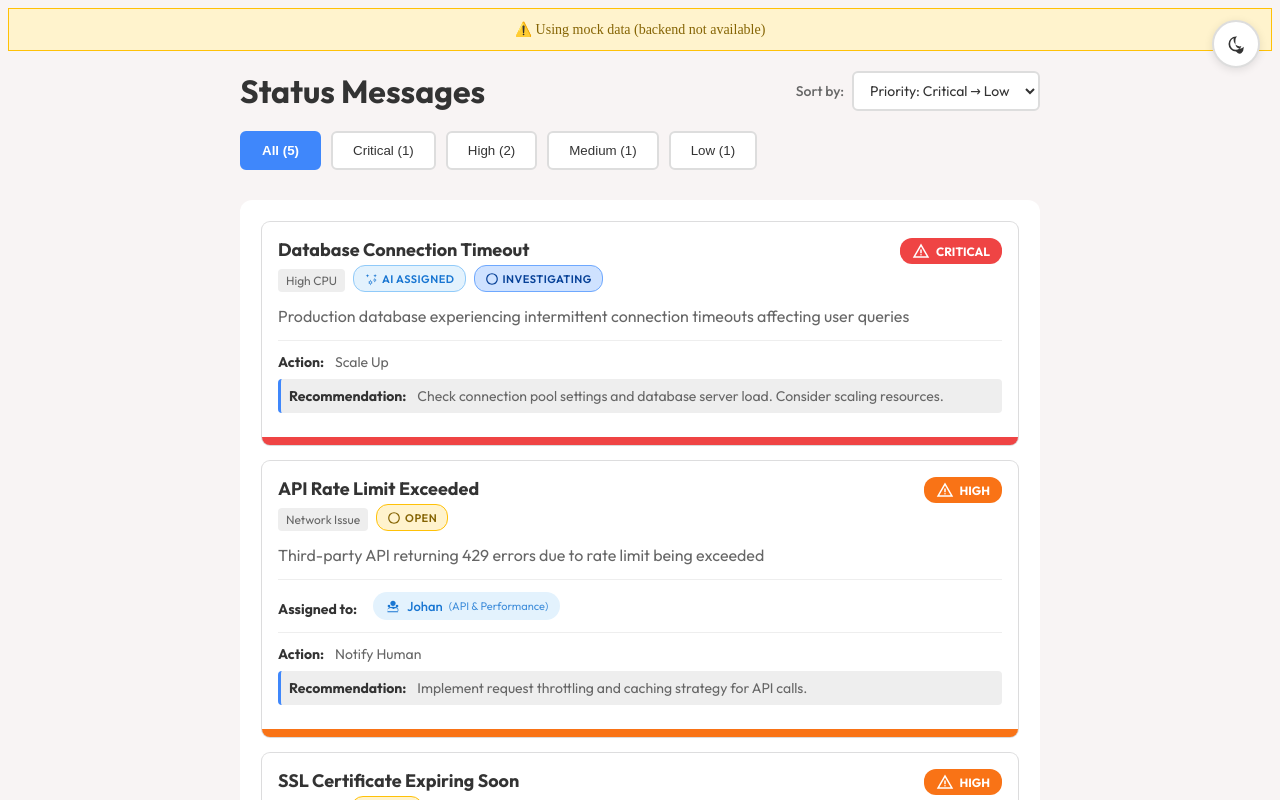
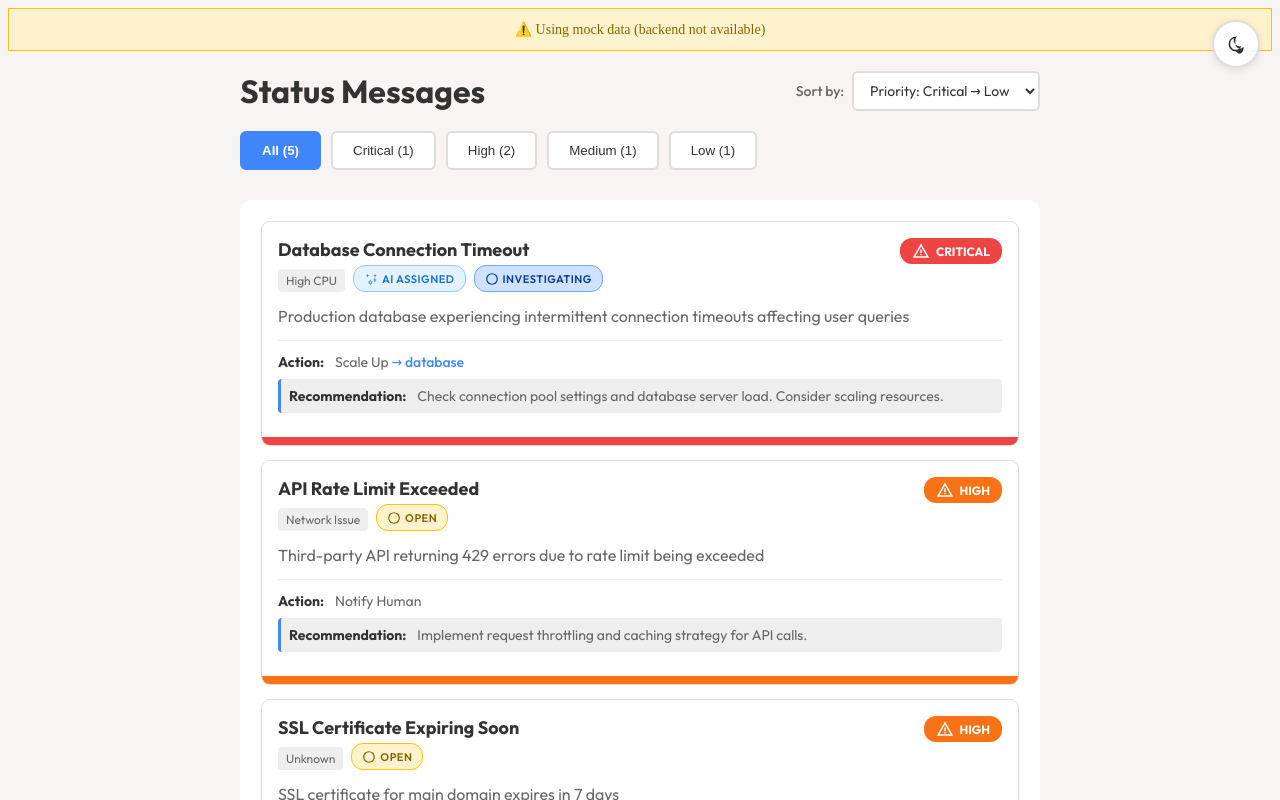
Before and after one commit to SimonKane/m-lads, a React (Vite) app in the folder frontend/: page / in a window 1280 px wide. Shown: the top 800 px of the page. Built offline with nearby package versions, Linux system fonts and the light colour scheme; no server answers.

Commit message:
added assigned to

```diff
--- a/frontend/src/components/StatusMessages.tsx
+++ b/frontend/src/components/StatusMessages.tsx
@@ -283,15 +283,11 @@ const StatusMessages = ({ messages }: StatusMessagesProps) => {
               <p className="message-content">{msg.description}</p>
 
               <div className="message-details">
-                {msg.assignedUser && !msg.aiStatus && (
+                {msg.assignedTo && !msg.aiStatus && (
                   <div className="detail-row assigned-user">
                     <strong>Assigned to:</strong>
                     <span className="user-badge">
-                      <svg xmlns="http://www.w3.org/2000/svg" height="16px" viewBox="0 -960 960 960" width="16px" fill="currentColor">
-                        <path d="M480-480q-66 0-113-47t-47-113q0-66 47-113t113-47q66 0 113 47t47 113q0 66-47 113t-113 47ZM160-160v-112q0-34 17.5-62.5T224-378q62-31 126-46.5T480-440q66 0 130 15.5T736-378q29 15 46.5 43.5T800-272v112H160Zm80-240q-33 0-56.5-23.5T160-480q0-33 23.5-56.5T240-560q33 0 56.5 23.5T320-480q0 33-23.5 56.5T240-400Zm480 0q-33 0-56.5-23.5T640-480q0-33 23.5-56.5T720-560q33 0 56.5 23.5T800-480q0 33-23.5 56.5T720-400Zm40 240v-112q0-19-9-36t-23-29q-10-5-22-9t-26-4q-38 0-73 9t-67 26q-11 8-22.5 13.5T519-300q-11 0-22.5-5.5T474-319q-28-17-59-26t-65-9q-66 0-123.5 25T161-238q-6 4-8.5 11t-2.5 14v112h640Z"/>
-                      </svg>
-                      {msg.assignedUser.name}
-                      <span className="user-specialization">({msg.assignedUser.specialization})</span>
+                      {msg.assignedTo}
                     </span>
                   </div>
                 )}
--- a/frontend/src/types/StatusMessage.ts
+++ b/frontend/src/types/StatusMessage.ts
@@ -16,11 +16,7 @@ export interface StatusMessage {
   action: StatusAction;
   target: string | null;
   recommendation: string;
-  assignedUser: {
-    id: string;
-    name: string;
-    specialization: string;
-  } | null;
+  assignedTo: string | null; // From aiAnalysis.assignedTo
   aiStatus: AIStatus;
   status: ReportStatus;
 }
--- a/frontend/src/utils/incidentMapper.ts
+++ b/frontend/src/utils/incidentMapper.ts
@@ -28,10 +28,30 @@ function mapAiTypeToStatusType(aiType: string): StatusType {
 }
 
 /**
+ * Determines AI status based on assignedTo and incident status
+ */
+function determineAIStatus(assignedTo: string | null | undefined, status: Incident['status']): 'assigned' | 'resolved' | null {
+  // If status is resolved or closed, AI has resolved it
+  if (status === 'resolved' || status === 'closed') {
+    // If it was assigned to AI, mark as resolved
+    if (assignedTo && assignedTo.toLowerCase().includes('ai')) {
+      return 'resolved';
+    }
+  }
+  // If assignedTo exists and contains AI, mark as assigned
+  if (assignedTo && assignedTo.toLowerCase().includes('ai')) {
+    return 'assigned';
+  }
+  return null;
+}
+
+/**
  * Converts an Incident to a StatusMessage
  */
 export function convertIncidentToStatusMessage(incident: Incident): StatusMessage {
   const aiAnalysis = incident.aiAnalysis;
+  const assignedTo = aiAnalysis?.assignedTo || null;
+  const aiStatus = determineAIStatus(assignedTo, incident.status);
 
   return {
     title: incident.title,
@@ -41,8 +61,8 @@ export function convertIncidentToStatusMessage(incident: Incident): StatusMessag
     action: aiAnalysis?.action || 'none',
     target: aiAnalysis?.target || null,
     recommendation: aiAnalysis?.recommendation || '',
-    assignedUser: incident.assignedUser || null,
-    aiStatus: incident.aiStatus || null,
+    assignedTo: assignedTo,
+    aiStatus: aiStatus,
     status: incident.status,
   };
 }
--- a/frontend/src/utils/mockIncidents.ts
+++ b/frontend/src/utils/mockIncidents.ts
@@ -17,15 +17,14 @@ export const mockIncidents: Incident[] = [
     status: 'investigating',
     priority: 'critical',
     createdAt: new Date('2025-01-04T08:30:00').toISOString(),
-    assignedUser: null, // No user assigned since AI is handling it
-    aiStatus: 'assigned', // AI has been assigned to this incident
     aiAnalysis: {
       type: 'Database Performance',
       action: 'scale_up',
-      target: null,
+      target: 'database',
       priority: 'critical',
       recommendation:
         'Check connection pool settings and database server load. Consider scaling resources.',
+      assignedTo: 'AI Assistant',
     },
   },
   {
@@ -36,11 +35,6 @@ export const mockIncidents: Incident[] = [
     status: 'open',
     priority: 'high',
     createdAt: new Date('2025-01-04T09:15:00').toISOString(),
-    assignedUser: {
-      id: '2',
-      name: 'Johan',
-      specialization: 'API & Performance',
-    },
     aiAnalysis: {
       type: 'API Integration',
       action: 'notify_human',
@@ -48,6 +42,7 @@ export const mockIncidents: Incident[] = [
       priority: 'high',
       recommendation:
         'Implement request throttling and caching strategy for API calls.',
+      assignedTo: null,
     },
   },
   {
@@ -57,15 +52,14 @@ export const mockIncidents: Incident[] = [
     status: 'resolved',
     priority: 'medium',
     createdAt: new Date('2025-01-03T14:20:00').toISOString(),
-    assignedUser: null, // No user assigned since AI fixed it
-    aiStatus: 'resolved', // AI has already fixed this issue
     aiAnalysis: {
       type: 'Cache Performance',
       action: 'clear_cache',
-      target: null,
+      target: 'cache',
       priority: 'medium',
       recommendation:
         'Clear cache and monitor memory usage. Consider implementing cache eviction policies.',
+      assignedTo: 'AI Assistant',
     },
   },
   {
@@ -75,11 +69,6 @@ export const mockIncidents: Incident[] = [
     status: 'open',
     priority: 'high',
     createdAt: new Date('2025-01-04T07:00:00').toISOString(),
-    assignedUser: {
-      id: '1',
-      name: 'Anna',
-      specialization: 'Database & Backend',
-    },
     aiAnalysis: {
       type: 'Security',
       action: 'notify_human',
@@ -87,6 +76,7 @@ export const mockIncidents: Incident[] = [
       priority: 'high',
       recommendation:
         'Renew SSL certificate immediately to prevent service disruption.',
+      assignedTo: null,
     },
   },
   {
@@ -96,8 +86,6 @@ export const mockIncidents: Incident[] = [
     status: 'closed',
     priority: 'low',
     createdAt: new Date('2025-01-02T11:45:00').toISOString(),
-    assignedUser: null, // No user assigned for low priority incident
-    aiStatus: 'resolved', // AI has already fixed this issue
     aiAnalysis: {
       type: 'Frontend',
       action: 'none',
@@ -105,6 +93,7 @@ export const mockIncidents: Incident[] = [
       priority: 'low',
       recommendation:
         'CSS media query adjustment needed for responsive design.',
+      assignedTo: 'AI Assistant',
     },
   },
 ];
```
Also changed, not shown: frontend/src/types/Incident.ts (+1 -6 lines).
